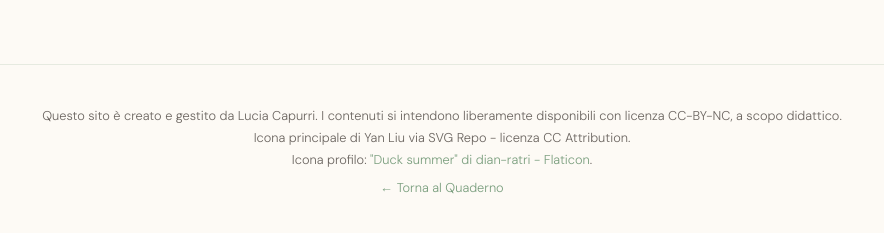
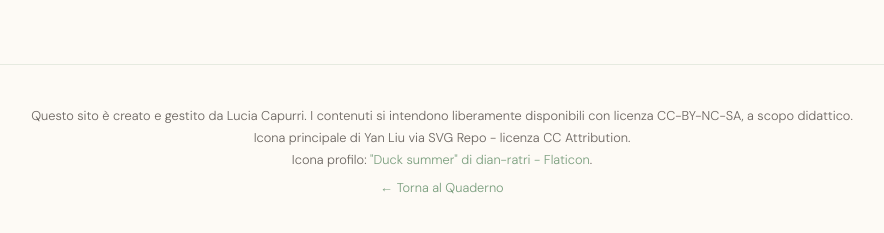
Before and after one commit to ilquadernodellaprof/ilquadernodellaprof.github.io, a Jekyll site: the page built from about/index.html, in a window 1280 px wide and 900 px high, scrolled down 2842 px. Shown: the part 661-894 px from the top of the window, without its empty margins (198-1082 px from the left). Built offline with Jekyll 4.4.1, drawn with Linux system fonts in a browser that asks for light colours; some web fonts are replaced.

```diff
--- a/about/index.html
+++ b/about/index.html
@@ -478,7 +478,7 @@
 
   <!-- ══ FOOTER ══ -->
   <footer>
-    <p>Questo sito è creato e gestito da Lucia Capurri. I contenuti si intendono liberamente disponibili con licenza CC-BY-NC, a scopo didattico. <br>
+    <p>Questo sito è creato e gestito da Lucia Capurri. I contenuti si intendono liberamente disponibili con licenza CC-BY-NC-SA, a scopo didattico. <br>
 Icona principale di Yan Liu via SVG Repo - licenza CC Attribution.
       <br> Icona profilo: <a href="https://www.flaticon.com/packs/duck-summer-16150564" title="duck icons">"Duck summer" di dian-ratri - Flaticon</a>.
     </p>
```
Also changed, not shown: other parts of about/index.html (+1 -1 lines).
